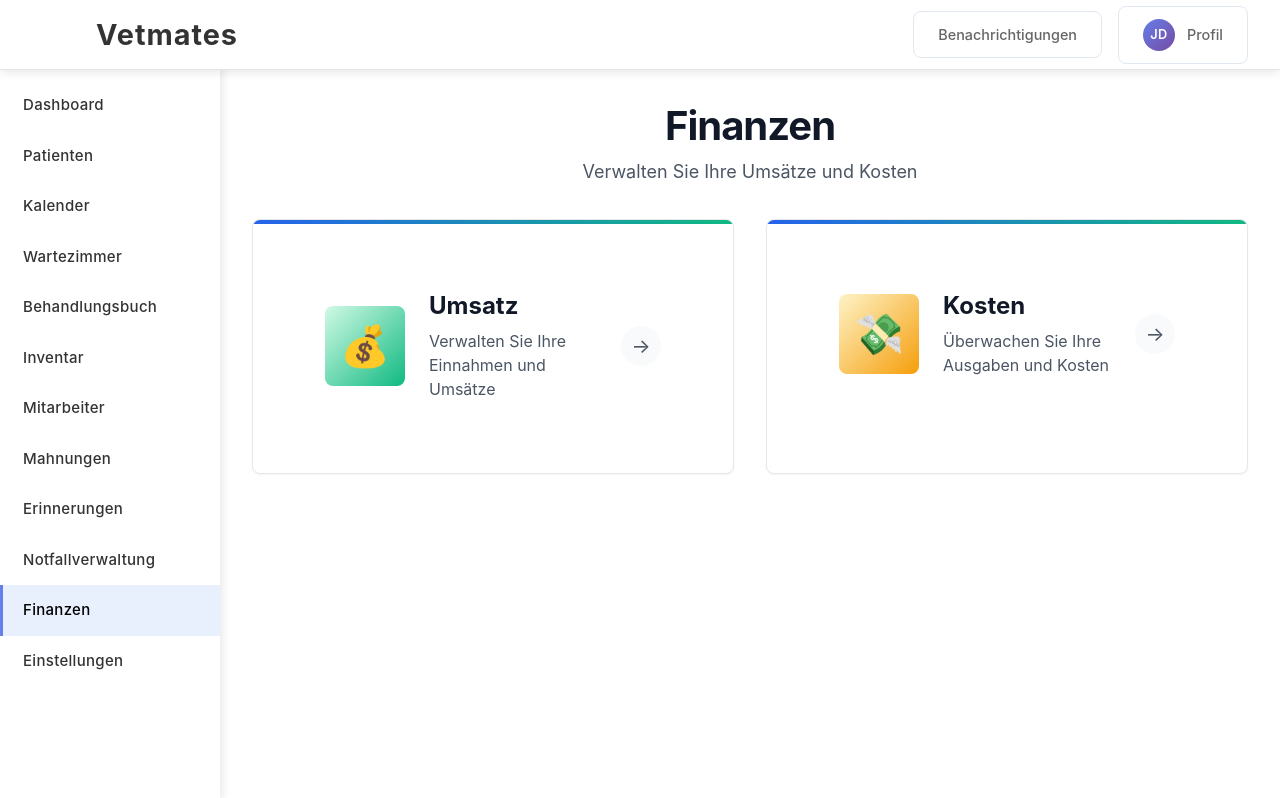
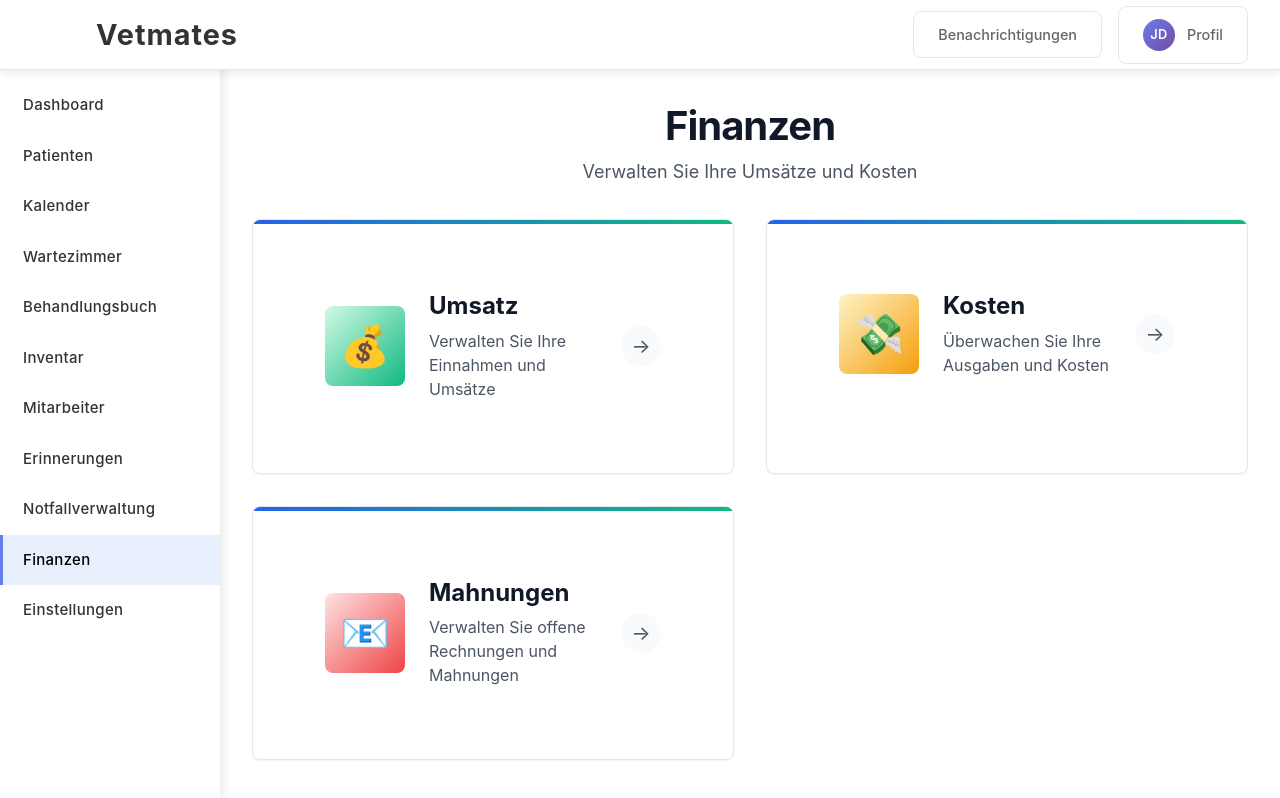
Before and after one commit to stoiccapital/app.django, a plain HTML site: page app/finanzen/finanzen.html in a window 1280 px wide. Drawn offline with Linux system fonts and the light colour scheme; a script that the page names is missing.

Commit message:
Remove Mahnungen from sidebar and add Mahnungen card to Finanzen page, remove Aktualisieren button from Wartezimmer

```diff
--- a/app/components/sidebar/sidebar.html
+++ b/app/components/sidebar/sidebar.html
@@ -46,11 +46,6 @@
                 </a>
             </li>
             <li class="nav-item">
-                <a href="#" class="nav-link" data-page="mahnungen">
-                    <span class="nav-text">Mahnungen</span>
-                </a>
-            </li>
-            <li class="nav-item">
                 <a href="#" class="nav-link" data-page="erinnerungen">
                     <span class="nav-text">Erinnerungen</span>
                 </a>
--- a/app/finanzen/finanzen.html
+++ b/app/finanzen/finanzen.html
@@ -64,6 +64,24 @@
                             <div class="finance-card-info">
                                 <h3 class="finance-card-title">Kosten</h3>
                                 <p class="finance-card-description">Überwachen Sie Ihre Ausgaben und Kosten</p>
+                            </div>
+                            <div class="finance-card-arrow">
+                                <span class="arrow">→</span>
+                            </div>
+                        </div>
+                    </div>
+                </div>
+
+                <!-- Mahnungen Card -->
+                <div class="finance-card card card-interactive" onclick="window.location.href='mahnungen/mahnungen.html'">
+                    <div class="card-body">
+                        <div class="finance-card-content">
+                            <div class="finance-card-icon mahnungen-icon">
+                                <span class="icon">📧</span>
+                            </div>
+                            <div class="finance-card-info">
+                                <h3 class="finance-card-title">Mahnungen</h3>
+                                <p class="finance-card-description">Verwalten Sie offene Rechnungen und Mahnungen</p>
                             </div>
                             <div class="finance-card-arrow">
                                 <span class="arrow">→</span>
--- a/app/styles/pages/finanzen.css
+++ b/app/styles/pages/finanzen.css
@@ -87,6 +87,11 @@
 .kosten-icon {
   background: linear-gradient(135deg, var(--secondary-orange-light), var(--warning));
   color: var(--warning);
+}
+
+.mahnungen-icon {
+  background: linear-gradient(135deg, var(--secondary-red-light), var(--error));
+  color: var(--error);
 }
 
 /* Finance Card Info */
--- a/app/wartezimmer/wartezimmer.js
+++ b/app/wartezimmer/wartezimmer.js
@@ -169,11 +169,7 @@ class WartezimmerManager {
             statusFilter.addEventListener('change', () => this.applyFilters());
         }
 
-        // Refresh button
-        const refreshBtn = document.getElementById('refreshBtn');
-        if (refreshBtn) {
-            refreshBtn.addEventListener('click', () => this.refreshData());
-        }
+
 
         // Empty state button
         const addFirstPatientBtn = document.getElementById('addFirstPatientBtn');
```
Also changed, not shown: app/wartezimmer/wartezimmer.html (+0 -3 lines).
